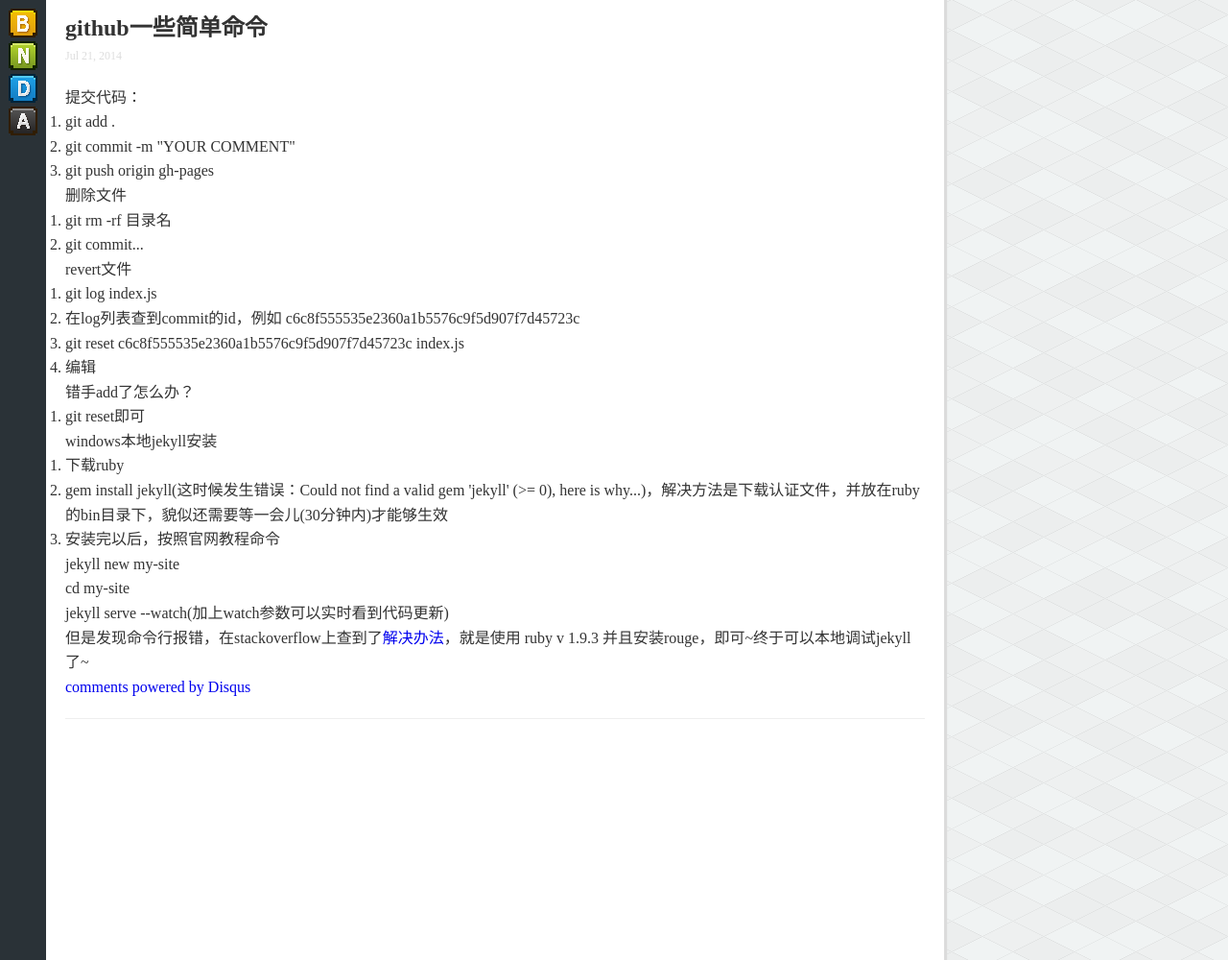
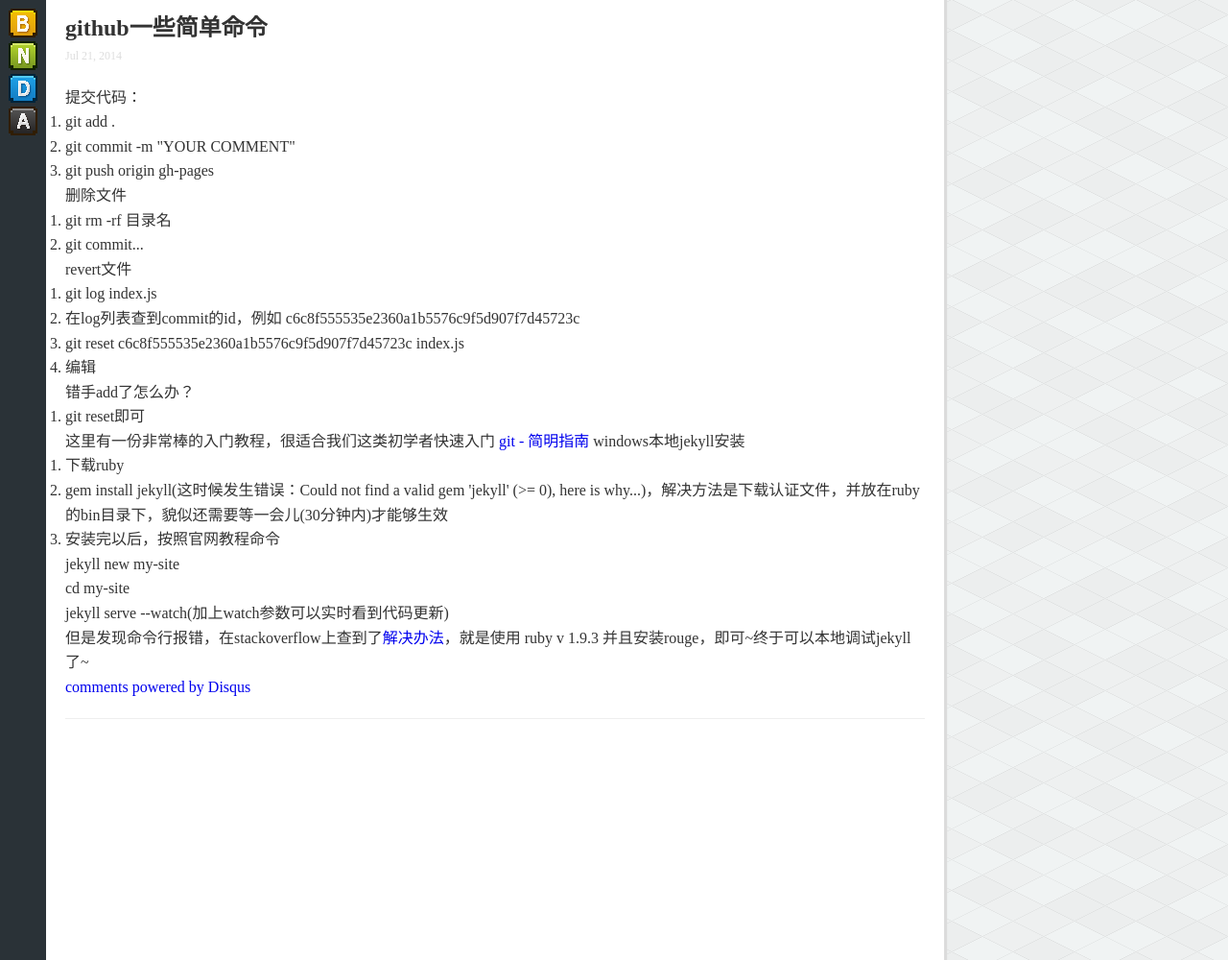
Before and after one commit to chzhbob/jekyll_demo, a Jekyll site: the page built from _posts/2014-07-21-welcome-to-jekyll.html, in a window 1280 px wide. Shown: the whole page at 96% size. Built offline with Jekyll 4.4.1, drawn with Linux system fonts in a browser that asks for light colours; comment, search, counter and statistics services are not loaded.

Commit message:
update post

```diff
--- a/_posts/2014-07-21-welcome-to-jekyll.html
+++ b/_posts/2014-07-21-welcome-to-jekyll.html
@@ -32,6 +32,9 @@ revert文件
 	<li>git reset即可</li>
 </ol>
 
+这里有一份非常棒的入门教程，很适合我们这类初学者快速入门
+<a href="http://rogerdudler.github.io/git-guide/index.zh.html">git - 简明指南</a>
+
 windows本地jekyll安装
 <ol>
 	<li>
```
Also changed, not shown: note.md (+2 -0 lines).
